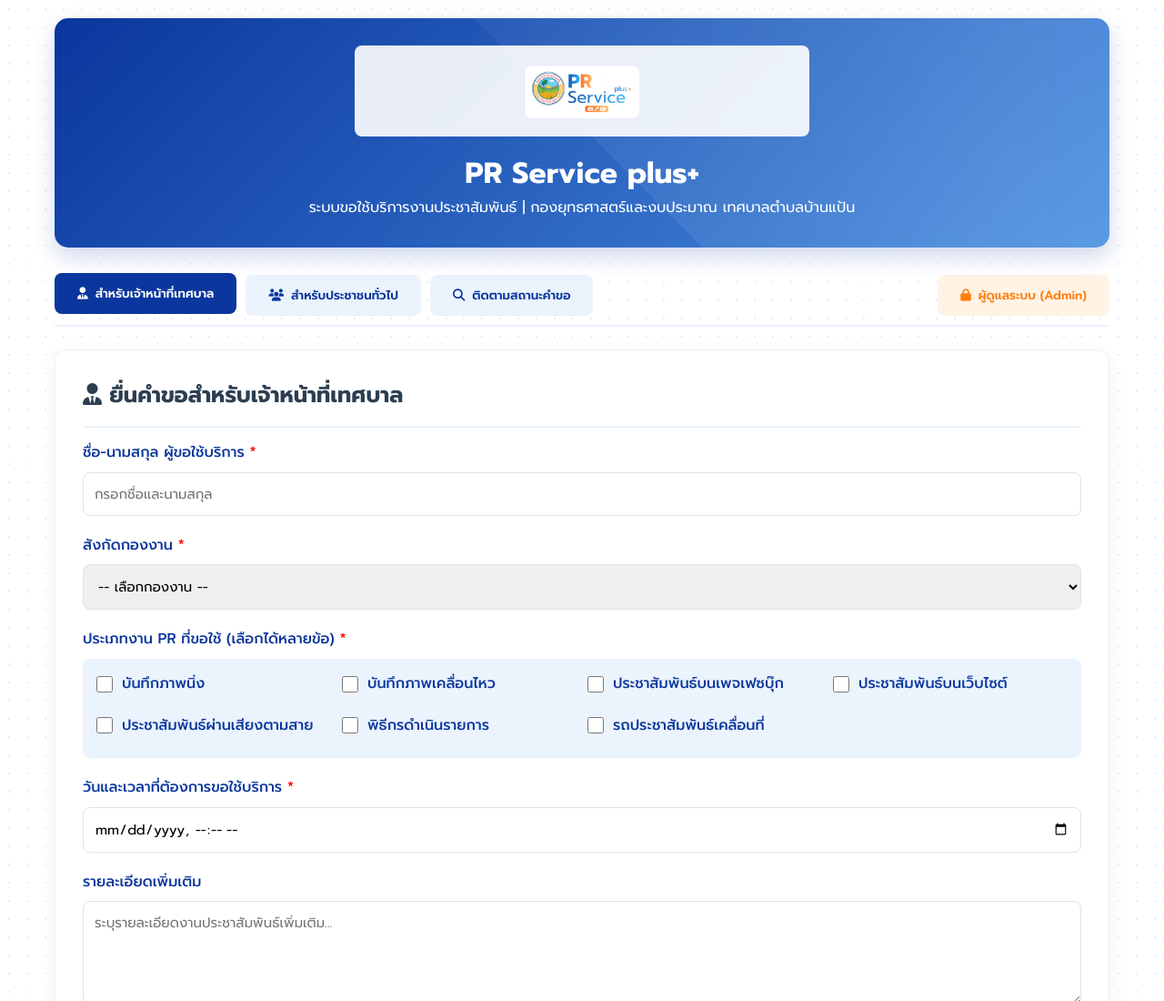
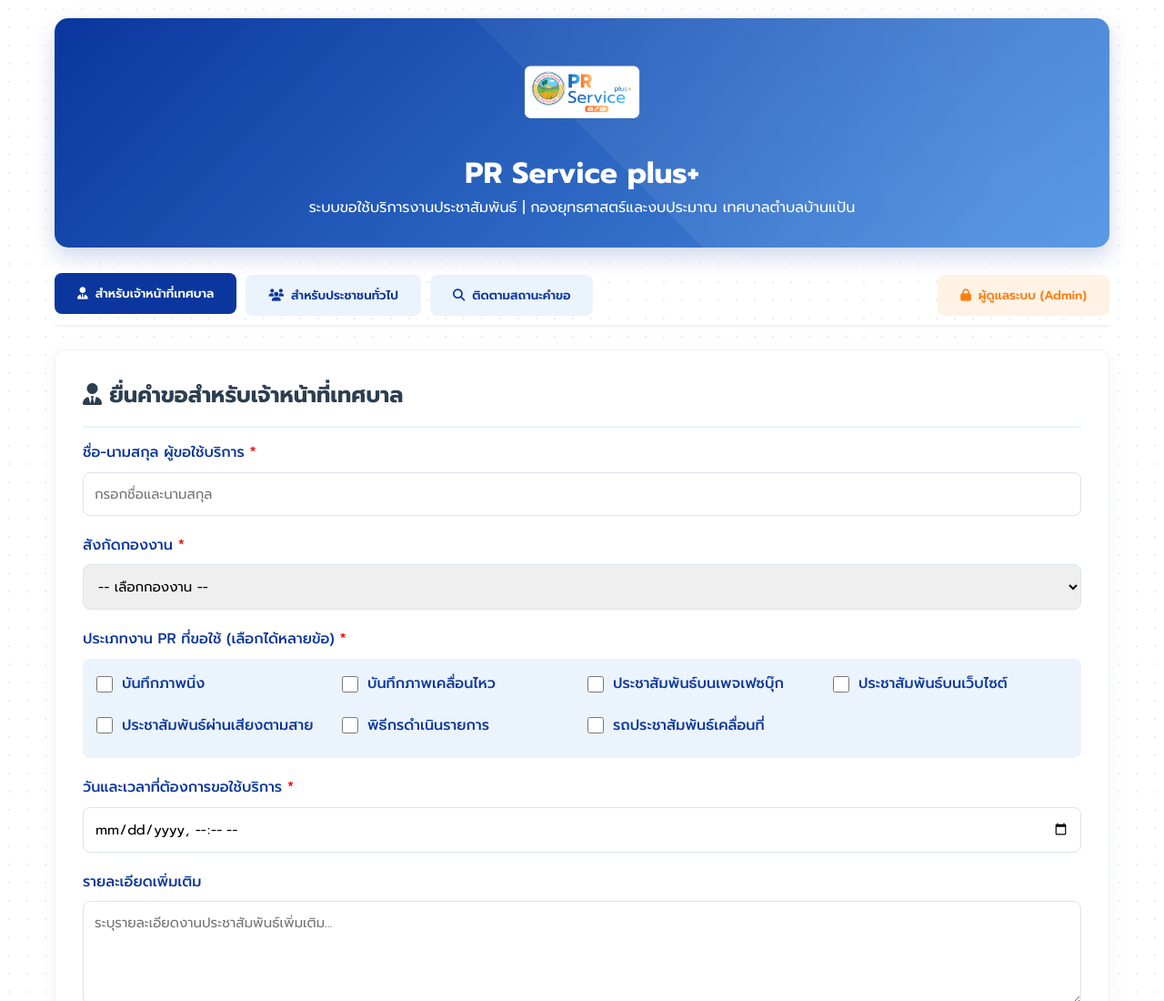
Before and after one commit to banpaenlp/prserviceplus, a plain HTML site: page index.html in a window 1280 px wide. Shown: the top 1100 px of the page at 91% size. Drawn offline with Linux system fonts and the light colour scheme.

Commit message:
Update index.html

```diff
--- a/index.html
+++ b/index.html
@@ -81,14 +81,10 @@
     width: 100%;
     max-width: 500px;
     height: 100px;
-    background: rgba(255, 255, 255, 0.9);
     margin: 0 auto 15px auto;
     display: flex;
     align-items: center;
     justify-content: center;
-    color: var(--primary-blue);
-    font-weight: bold;
-    border-radius: 8px;
 }
         /* Navigation Tabs */
         .nav-tabs {
```
